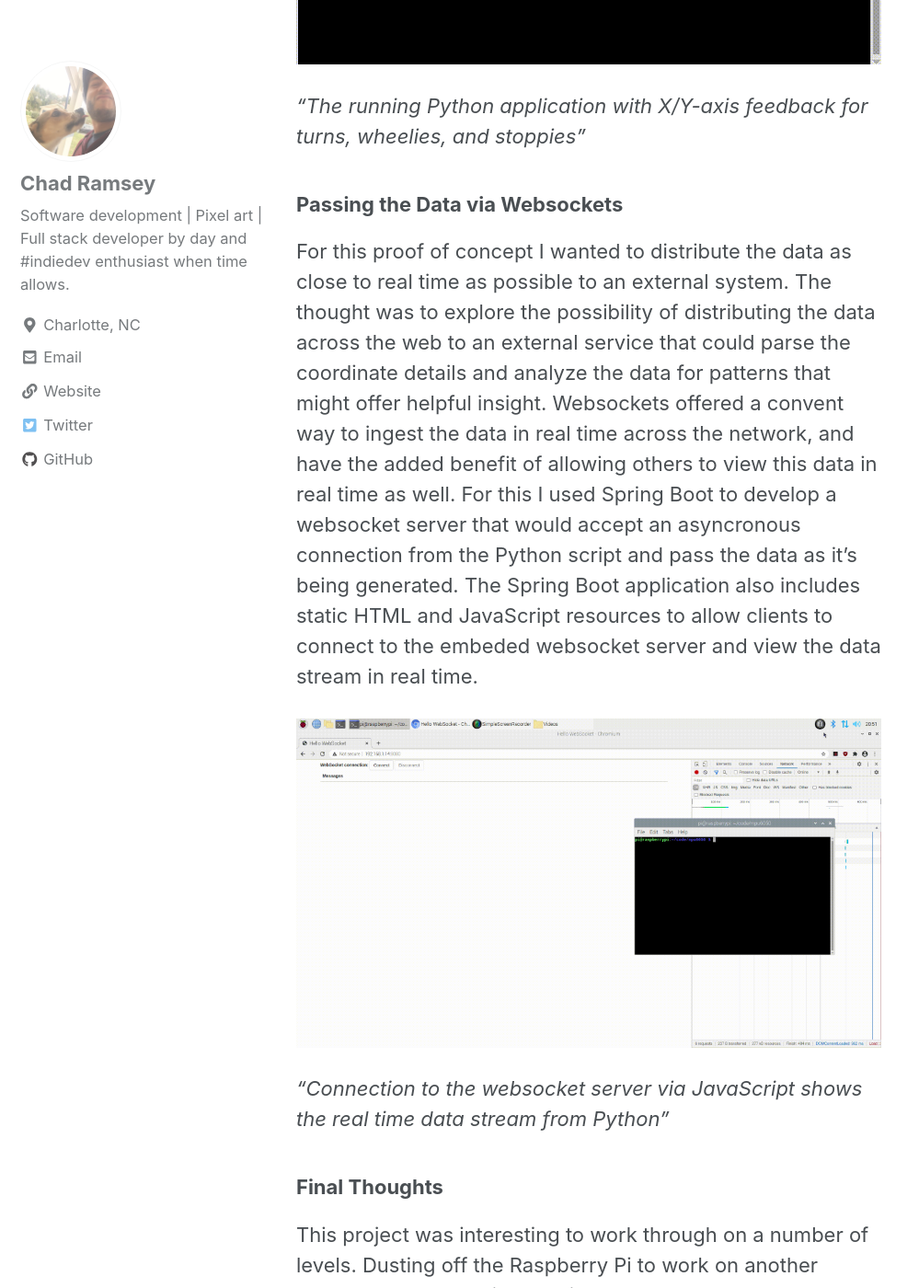
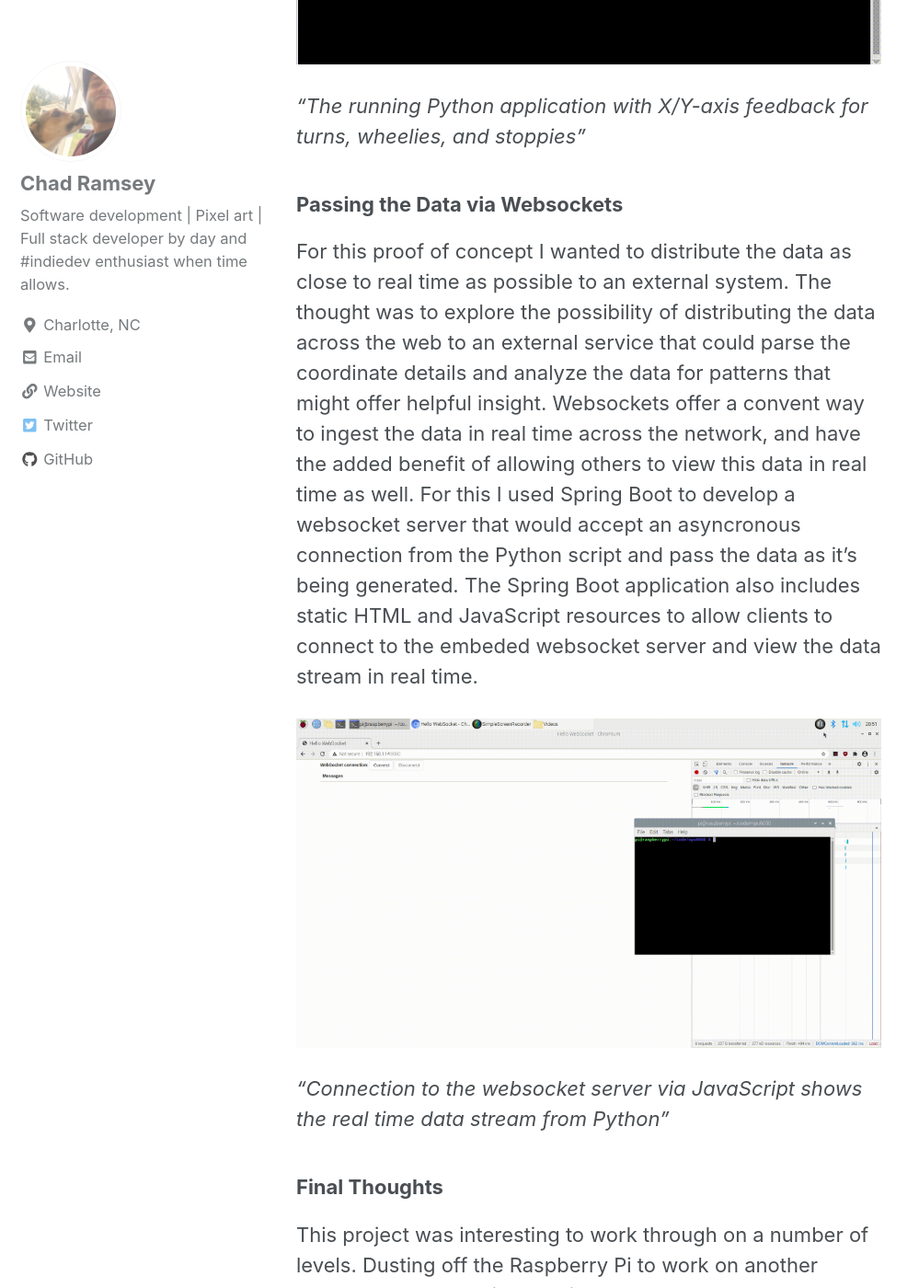
Before and after one commit to chadramsey/chadramsey.github.io, a Jekyll site: the page built from _posts/2021-02-17-accelerometer-pi.md, in a window 1280 px wide and 1400 px high, scrolled down 3524 px. Shown: the whole window at 92% size, without its empty margins (0-999 px from the left). Built offline with Jekyll 4.4.1, drawn with Linux system fonts in a browser that asks for light colours; cached includes are drawn as plain includes; nearby versions of some CDN libraries; some of the changed text lies outside the part shown.

Commit message:
Accelerometer post

```diff
--- a/_posts/2021-02-17-accelerometer-pi.md
+++ b/_posts/2021-02-17-accelerometer-pi.md
@@ -36,13 +36,13 @@
 *"The running Python application with X/Y-axis feedback for turns, wheelies, and stoppies"*
 
 ### Passing the Data via Websockets
-For this proof of concept I wanted to distribute the data as close to real time as possible to an external system. The thought was to explore the possibility of distributing the data across the web to an external service that could parse the coordinate details and analyze the data for patterns that might offer helpful insight. Websockets offered a convent way to ingest the data in real time across the network, and have the added benefit of allowing others to view this data in real time as well. For this I used Spring Boot to develop a websocket server that would accept an asyncronous connection from the Python script and pass the data as it's being generated. The Spring Boot application also includes static HTML and JavaScript resources to allow clients to connect to the embeded websocket server and view the data stream in real time.
+For this proof of concept I wanted to distribute the data as close to real time as possible to an external system. The thought was to explore the possibility of distributing the data across the web to an external service that could parse the coordinate details and analyze the data for patterns that might offer helpful insight. Websockets offer a convent way to ingest the data in real time across the network, and have the added benefit of allowing others to view this data in real time as well. For this I used Spring Boot to develop a websocket server that would accept an asyncronous connection from the Python script and pass the data as it's being generated. The Spring Boot application also includes static HTML and JavaScript resources to allow clients to connect to the embeded websocket server and view the data stream in real time.
 
 ![](https://chadramsey.github.io/assets/images/2021/demo.gif){: .center-image }
 
 *"Connection to the websocket server via JavaScript shows the real time data stream from Python"*
 
 ### Final Thoughts
-This project was interesting to work through on a number of levels. Dusting off the Raspberry Pi to work on another hardware-based project reminded me why I've made a career of development - it's exciting to brainstorm concepts and see how far they can be taken. It's easy to get caught up in the day-to-day tasks of development but taking the time to conceptualize the ideas rolling around in mind keep the craft interesting.
+This project was interesting to work through on a number of levels. Dusting off the Raspberry Pi to work on another hardware-based project reminded me why I've made a career of development - it's exciting to brainstorm concepts and see how far they can be taken. While it's easy to get caught up in the day-to-day tasks of development, taking the time to conceptualize the ideas rolling around in mind keeps the craft interesting.
 
 I've uploaded the source code base for both the [websocket server](https://github.com/chadramsey/websocket-server) and [Python script](https://gist.github.com/chadramsey/e58f14c6e07cc41660b39de30af2f8a0) for anyone interested in taking this day one proof of concept to the next level.
```
Also changed, not shown: other parts of _posts/2021-02-17-accelerometer-pi.md (+2 -2 lines).
